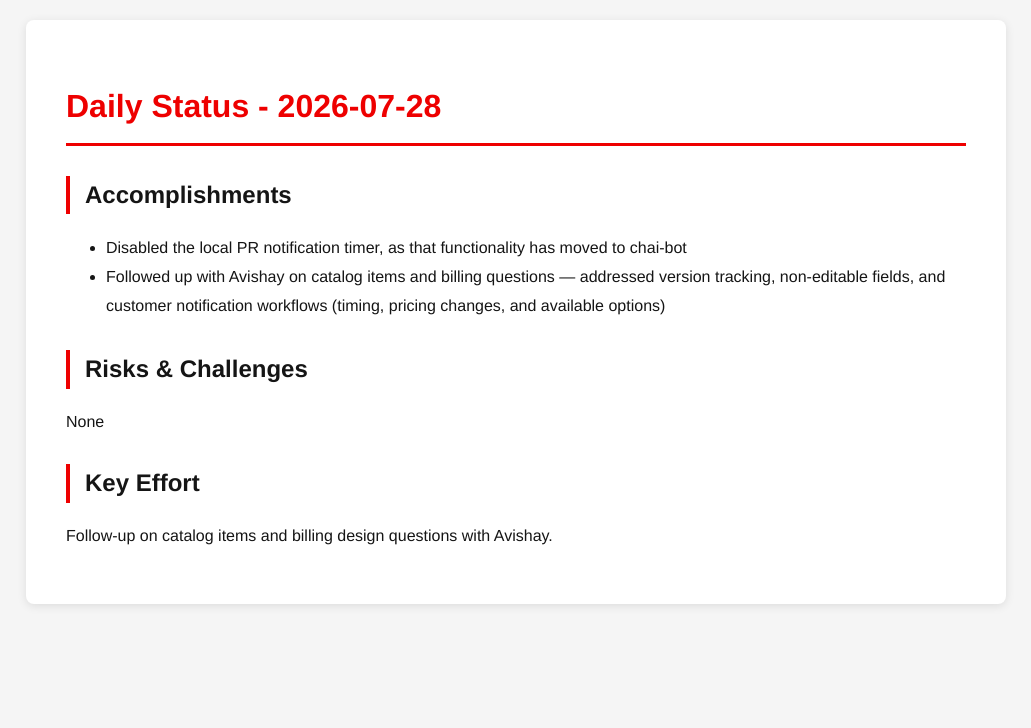
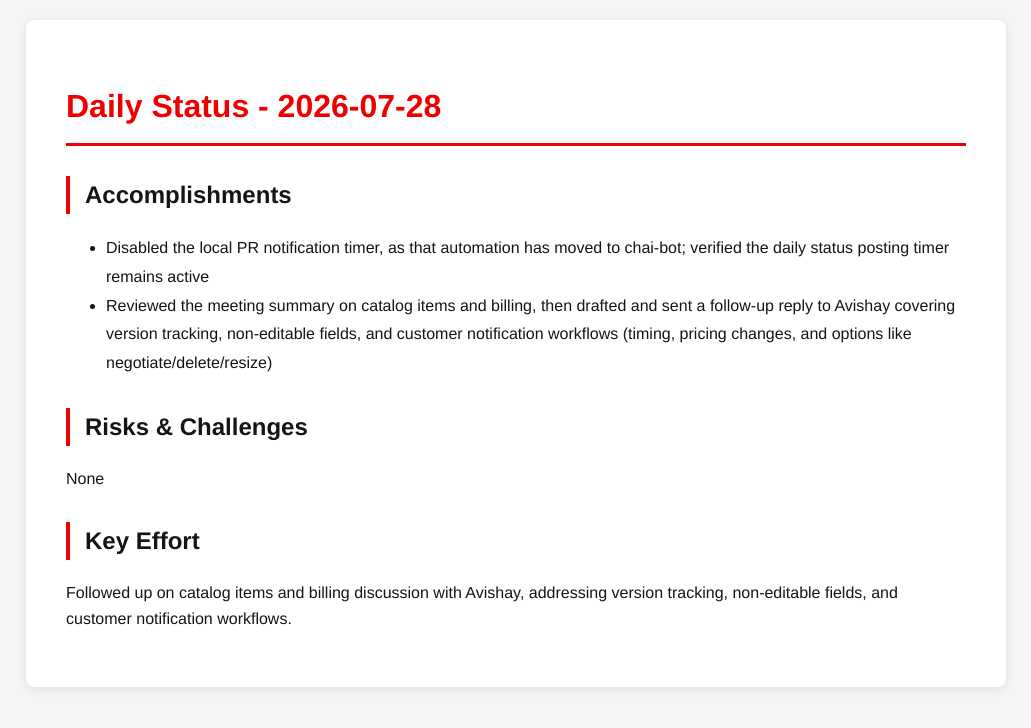
Before and after one commit to tzvatot/daily-status, a Jekyll site: the page built from 2026-07-28.md, in a window 1280 px wide. Shown: the top 728 px of the page, without its empty margins (124-1155 px from the left). Built offline with Jekyll 4.4.1, drawn with Linux system fonts in a browser that asks for light colours.

Commit message:
Daily status update - 2026-07-28

```diff
--- a/2026-07-28.md
+++ b/2026-07-28.md
@@ -7,11 +7,11 @@ date: 2026-07-28
 # Daily Status - 2026-07-28
 
 ## Accomplishments
-- Disabled the local PR notification timer, as that functionality has moved to chai-bot
-- Followed up with Avishay on catalog items and billing questions — addressed version tracking, non-editable fields, and customer notification workflows (timing, pricing changes, and available options)
+- Disabled the local PR notification timer, as that automation has moved to chai-bot; verified the daily status posting timer remains active
+- Reviewed the meeting summary on catalog items and billing, then drafted and sent a follow-up reply to Avishay covering version tracking, non-editable fields, and customer notification workflows (timing, pricing changes, and options like negotiate/delete/resize)
 
 ## Risks & Challenges
 None
 
 ## Key Effort
-Follow-up on catalog items and billing design questions with Avishay.
+Followed up on catalog items and billing discussion with Avishay, addressing version tracking, non-editable fields, and customer notification workflows.
```
